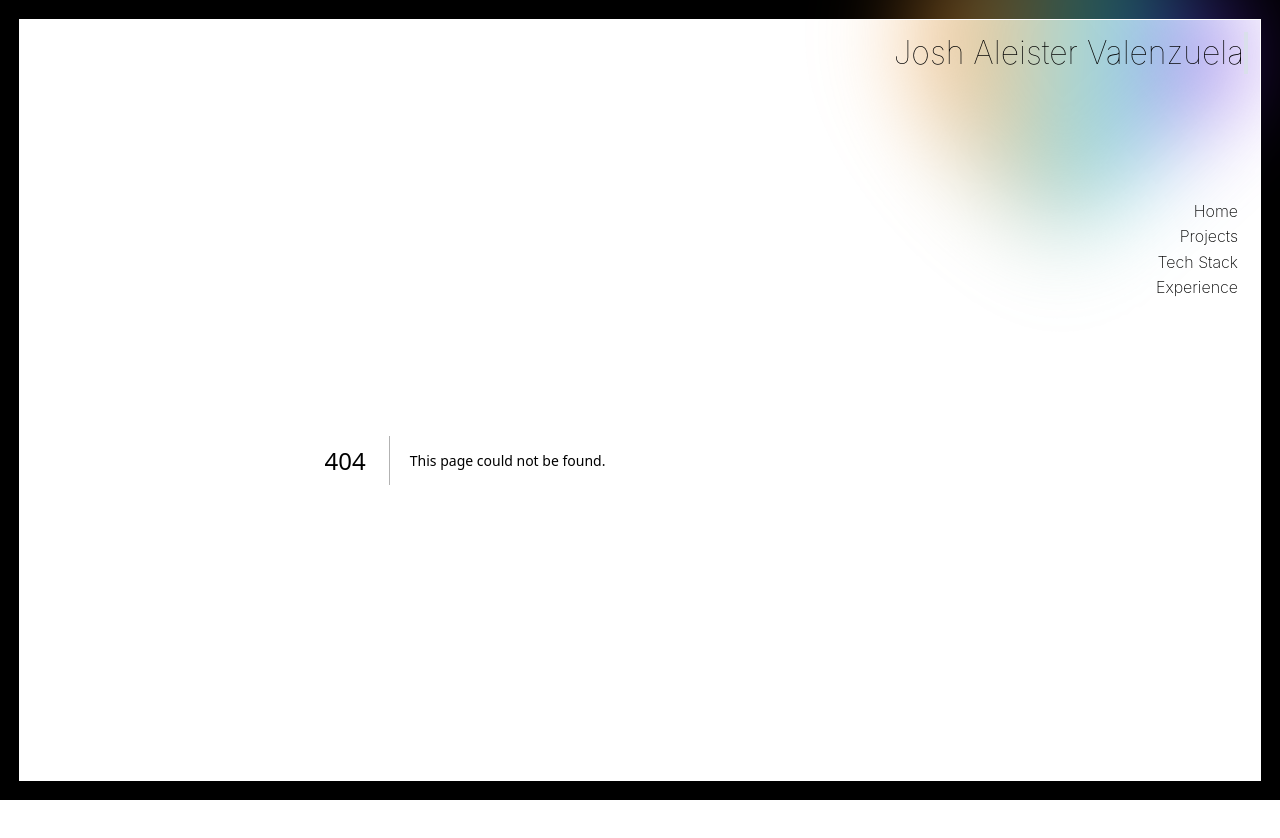
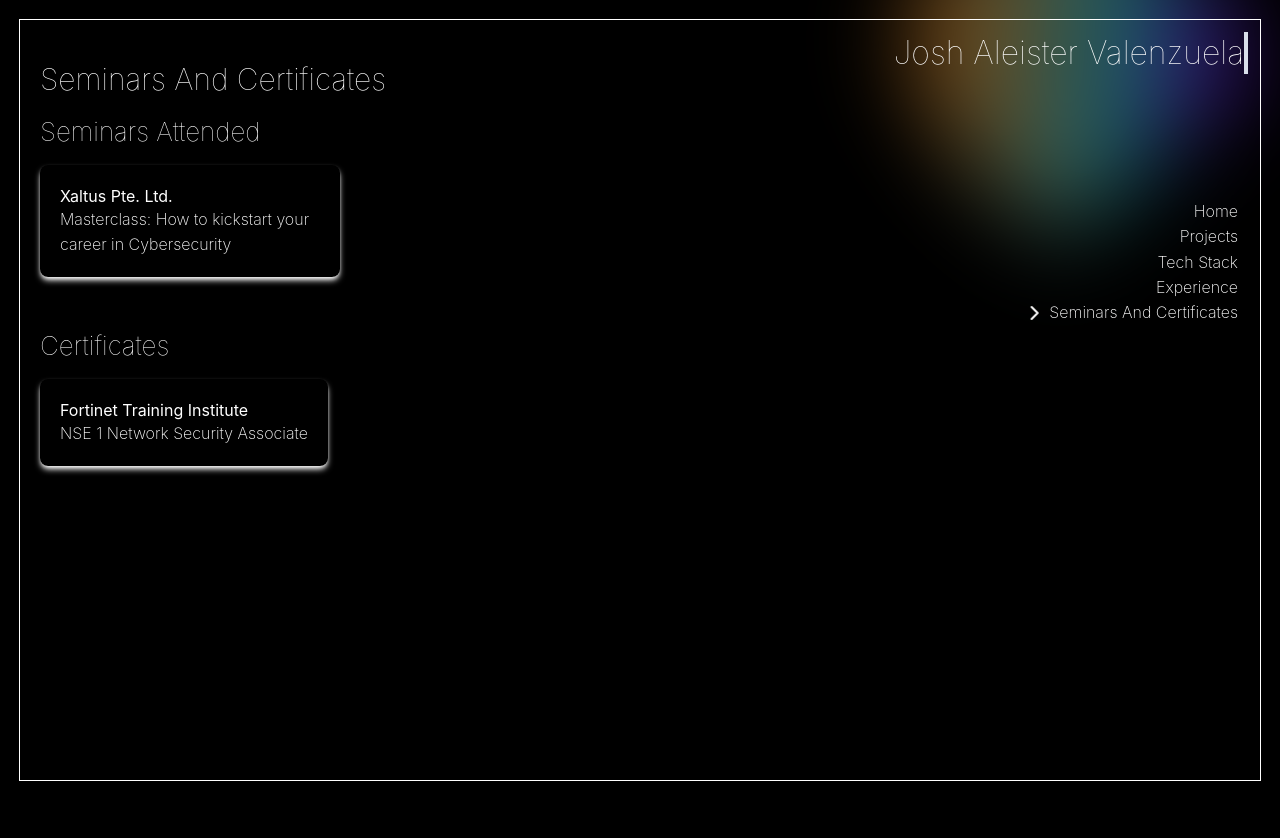
Before and after one commit to jshalstr/web-portfolio, a Next.js app: page /semsandcerts in a window 1280 px wide. Before the commit this address had no page. Shown: the top 838 px of the page. After the commit the page ends 800 px from the top, so only its background shows below. Built offline with nearby package versions, Linux system fonts and the light colour scheme.

Commit message:
create seminars and certificates page

```diff
--- /dev/null
+++ b/app/semsandcerts/page.tsx
@@ -0,0 +1,53 @@
+'use client';
+
+import { Stack, Title, Group, Space } from '@mantine/core';
+import Card from '@/components/Card/Card';
+import NavigationLink from '@/components/NavigationLink/NavigationLink';
+
+const seminars = [
+  {
+    from: 'Xaltus Pte. Ltd.',
+    name: 'Masterclass: How to kickstart your career in Cybersecurity',
+    link: '/certificates/xaltus.png',
+  },
+];
+const certificates = [
+  {
+    from: 'Fortinet Training Institute',
+    name: 'NSE 1 Network Security Associate',
+    link: '/certificates/NSE_1_Certification.pdf',
+  },
+];
+
+export default function SeminarsAndCertificatesPage() {
+  return (
+    <Stack>
+      <Title fw={100} fz={{ base: 24, md: 30 }} lineClamp={1}>
+        Seminars And Certificates
+      </Title>
+      <Title fw={100} fz={{ base: 20, md: 26 }} lineClamp={1}>
+        Seminars Attended
+      </Title>
+      <Group align="start">
+        {seminars.map((seminar) => (
+          <Card key={seminar.name}>
+            <Title order={3}>{seminar.from}</Title>
+            <NavigationLink label={seminar.name} link={seminar.link} target="_blank" />
+          </Card>
+        ))}
+      </Group>
+      <Space h="lg" />
+      <Title fw={100} fz={{ base: 20, md: 26 }} lineClamp={1}>
+        Certificates
+      </Title>
+      <Group align="start">
+        {certificates.map((certificate) => (
+          <Card key={certificate.name}>
+            <Title order={3}>{certificate.from}</Title>
+            <NavigationLink label={certificate.name} link={certificate.link} target="_blank" />
+          </Card>
+        ))}
+      </Group>
+    </Stack>
+  );
+}
--- a/components/NavigationLinks/NavigationLinks.tsx
+++ b/components/NavigationLinks/NavigationLinks.tsx
@@ -13,6 +13,7 @@ export default function NavigationLinks({ onClick }: IProps) {
     { label: 'Projects', link: '/projects' },
     { label: 'Tech Stack', link: '/techstack' },
     { label: 'Experience', link: '/experience' },
+    { label: 'Seminars And Certificates', link: '/semsandcerts' },
   ];
 
   return (
```
Also changed, not shown: public/certificates/xaltus.png (added), 1 other file (tests, documents, lock files or other folders).
